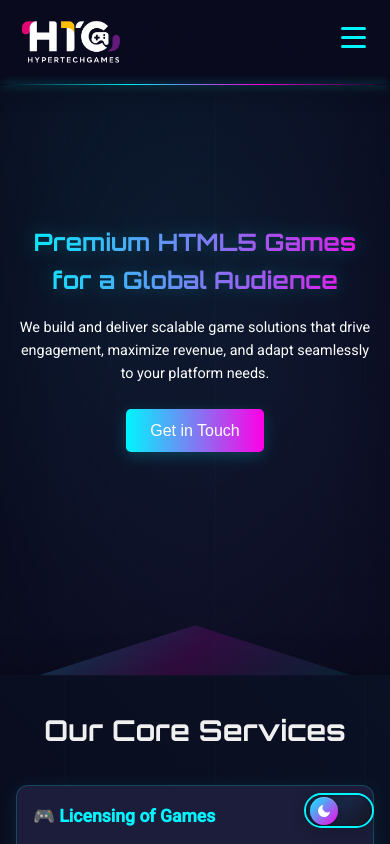
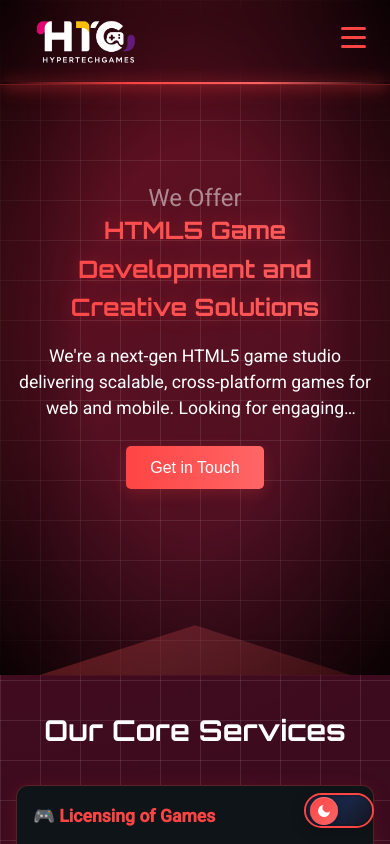
Before and after one commit to gamedev1997/hypertechgames_webpage, a React (Create React App) app in the folder hypertechgames-website/: page / in a window 390 px wide. Shown: the top 844 px of the page. Built offline with nearby package versions, Linux system fonts and the light colour scheme.

Commit message:
new chnage done

```diff
--- a/hypertechgames-website/src/App.js
+++ b/hypertechgames-website/src/App.js
@@ -7,6 +7,7 @@ import Contact from './components/Contact';
 import Footer from './components/Footer';
 import ThemeToggle from './components/ThemeToggle';
 import styles from './styles/App.module.css';
+import './styles/DarkTheme.css';
 import { handleActiveNavigation } from './utils/navigation';
 
 function App() {
@@ -15,7 +16,7 @@ function App() {
   }, []);
 
   return (
-    <div className={styles.app}>
+    <div className={`${styles.app} dark-theme-container`}>
       <Header />
       <Hero />
       <Services />
--- a/hypertechgames-website/src/components/Hero.js
+++ b/hypertechgames-website/src/components/Hero.js
@@ -4,8 +4,10 @@ const Hero = () => {
   return (
     <section id="home" className={styles.hero}>
       <div className={styles.heroContent}>
-        <h1>Premium HTML5 Games for a Global Audience</h1>
-        <p>We build and deliver scalable game solutions that drive engagement, maximize revenue, and adapt seamlessly to your platform needs.</p>
+        <p style={{fontSize: '1.5rem', marginBottom: '0.1rem', opacity: '0.5'}}>We Offer</p>
+        <h1>HTML5 Game Development and
+          <br />Creative Solutions</h1>
+        <p>We're a next-gen HTML5 game studio delivering scalable, cross-platform games for web and mobile. Looking for engaging gameplay, brand-ready experiences, or playable ads that perform? You're in the right place.</p>
         <button className={styles.ctaButton} onClick={() => document.getElementById('contact').scrollIntoView({ behavior: 'smooth' })}>Get in Touch</button>
       </div>
     </section>
--- a/hypertechgames-website/src/styles/App.module.css
+++ b/hypertechgames-website/src/styles/App.module.css
@@ -1,10 +1,10 @@
 :root {
-  --primaryBackground: #0a0b1e;
-  --componentBackground: #1c1d3a;
-  --primaryAccent: #00f5ff;
-  --secondaryAccent: #ff00e6;
-  --textColor: #f0f0f0;
-  --mutedTextColor: #a0a0a0;
+  --primaryBackground: #000000;
+  --componentBackground: #0f1419;
+  --primaryAccent: #ff4444;
+  --secondaryAccent: #ff6666;
+  --textColor: #ffffff;
+  --mutedTextColor: #cccccc;
 }
 
 [data-theme="light"] {
@@ -22,30 +22,33 @@
   box-sizing: border-box;
 }
 
+
+
+
 html {
   scroll-behavior: smooth;
 }
 
 body {
   font-family: 'Roboto', sans-serif;
-  background: var(--primaryBackground);
+  background: linear-gradient(135deg, #000000 0%, #0a0a1a 50%, #1a1a2e 100%);
   background-image:
-    radial-gradient(circle at 25% 25%, rgba(0, 245, 255, 0.1) 0%, transparent 50%),
-    radial-gradient(circle at 75% 75%, rgba(255, 0, 230, 0.08) 0%, transparent 50%),
-    linear-gradient(45deg, transparent 40%, rgba(0, 245, 255, 0.03) 50%, transparent 60%),
-    repeating-linear-gradient(90deg, transparent, transparent 98px, rgba(0, 245, 255, 0.02) 100px);
-  background-size: 400% 400%, 300% 300%, 200% 200%, 150px 150px;
-  animation: gradientShift 15s ease infinite;
+    repeating-linear-gradient(0deg, transparent, transparent 50px, rgba(255, 68, 68, 0.05) 52px),
+    repeating-linear-gradient(90deg, transparent, transparent 50px, rgba(255, 68, 68, 0.05) 52px),
+    radial-gradient(circle at 20% 80%, rgba(255, 68, 68, 0.1) 0%, transparent 50%),
+    radial-gradient(circle at 80% 20%, rgba(255, 102, 102, 0.08) 0%, transparent 50%);
+  background-size: 50px 50px, 50px 50px, 400% 400%, 300% 300%;
+  animation: techGrid 20s ease infinite;
   color: var(--textColor);
   line-height: 1.6;
 }
 
-@keyframes gradientShift {
-  0% { background-position: 0% 50%, 100% 50%, 0% 0%, 0% 0%; }
-  25% { background-position: 100% 50%, 0% 100%, 100% 0%, 25% 25%; }
-  50% { background-position: 100% 100%, 0% 0%, 50% 100%, 50% 50%; }
-  75% { background-position: 0% 100%, 100% 0%, 0% 50%, 75% 75%; }
-  100% { background-position: 0% 50%, 100% 50%, 0% 0%, 0% 0%; }
+@keyframes techGrid {
+  0% { background-position: 0% 0%, 0% 0%, 0% 50%, 100% 50%; }
+  25% { background-position: 25% 25%, 25% 25%, 100% 50%, 0% 100%; }
+  50% { background-position: 50% 50%, 50% 50%, 100% 100%, 0% 0%; }
+  75% { background-position: 75% 75%, 75% 75%, 0% 100%, 100% 0%; }
+  100% { background-position: 0% 0%, 0% 0%, 0% 50%, 100% 50%; }
 }
 
 .app {
@@ -63,21 +66,21 @@ body {
 }
 
 .header {
-  position: fixed;
-  top: 0;
-  left: 0;
-  right: 0;
+  position: fixed !important;
+  top: 0 !important;
+  left: 0 !important;
+  right: 0 !important;
   backdrop-filter: blur(10px);
-  background: rgba(10, 11, 30, 0.9);
+  background: rgba(0, 0, 0, 0.1);
   padding: 1rem 2rem;
   display: flex;
-  justify-content: flex-end;
+  justify-content: space-between;
   align-items: center;
-  z-index: 100;
+  z-index: 9998 !important;
   height: 80px;
-  box-shadow: 0 4px 20px rgba(0, 0, 0, 0.3);
-  transform: translateY(-100%);
-  animation: headerSlideDown 0.8s ease-out 0.2s forwards;
+  box-shadow: 0 4px 20px rgba(255, 68, 68, 0.2);
+  border-bottom: 1px solid rgba(255, 68, 68, 0.3);
+  transform: translateY(0) !important;
 }
 
 [data-theme="light"] .header {
@@ -97,9 +100,9 @@ body {
   bottom: 0;
   left: 0;
   width: 100%;
-  height: 1px;
+  height: 2px;
   background: linear-gradient(90deg, transparent, var(--primaryAccent), var(--secondaryAccent), transparent);
-  box-shadow: 0 0 10px var(--primaryAccent);
+  box-shadow: 0 0 15px var(--primaryAccent);
   animation: pulse 2s ease-in-out infinite alternate;
 }
 
@@ -109,17 +112,17 @@ body {
 }
 
 .logoImg {
-  height: 250px;
-  width: 250px;
+  position: absolute !important;
+  top: calc(50% + 10px) !important;
+  left: 20px !important;
+  width: 200px !important;
+  height: 200px !important;
+  z-index: 99999 !important;
   cursor: pointer;
   transition: transform 0.3s ease;
-  display: block;
+  display: block !important;
   object-fit: contain;
-  object-position: center;
-  z-index: 1000;
-  position: absolute;
-  top: -60px;
-  left: 2rem;
+  transform: translateY(-50%) !important;
 }
 
 .logoImg:hover {
@@ -219,10 +222,55 @@ body {
   text-align: center;
   padding: 2rem;
   position: relative;
-  background: linear-gradient(135deg, rgba(0, 245, 255, 0.05), rgba(255, 0, 230, 0.03));
+  background: linear-gradient(135deg, rgba(255, 68, 68, 0.1), rgba(255, 102, 102, 0.05));
   overflow: hidden;
-  box-shadow: inset 0 0 50px rgba(0, 0, 0, 0.2);
+  box-shadow: inset 0 0 50px rgba(255, 68, 68, 0.2);
   scroll-margin-top: 80px;
+}
+
+
+.hero h1 {
+  font-size: 3rem;
+  font-weight: bold;
+  margin-bottom: 1rem;
+}
+
+.hero p {
+  font-size: 1.25rem;
+  max-width: 700px;
+  margin: 0 auto 2rem;
+  line-height: 1;
+  color: #333;
+}
+
+.hero .btn {
+  background: #ff4444;
+  color: white;
+  padding: 0.75rem 1.5rem;
+  border-radius: 8px;
+  font-size: 1rem;
+  font-weight: bold;
+  text-decoration: none;
+  transition: background 0.3s ease;
+}
+
+.heroContent p:last-of-type {
+  font-size: 1.1rem;
+  max-width: 700px;
+  margin: 0 auto 1.5rem;
+  line-height: 1.5;
+
+  display: -webkit-box;
+  -webkit-line-clamp: 3; /* clamp to 2 lines */
+  line-clamp: 3; /* standard property for compatibility */
+  -webkit-box-orient: vertical;
+  overflow: hidden;
+  text-overflow: ellipsis;
+}
+
+
+.hero .btn:hover {
+  background: #e63636;
 }
 
 [data-theme="light"] .hero {
@@ -237,7 +285,7 @@ body {
   left: 0;
   right: 0;
   bottom: 0;
-  background: radial-gradient(ellipse at center, transparent 30%, rgba(10, 11, 30, 0.8) 100%);
+  background: radial-gradient(ellipse at center, transparent 40%, rgba(0, 0, 0, 0.9) 100%);
   pointer-events: none;
 }
 
@@ -265,7 +313,11 @@ body {
   background: linear-gradient(90deg, var(--primaryAccent), var(--secondaryAccent));
   -webkit-background-clip: text;
   -webkit-text-fill-color: transparent;
-  text-shadow: 0 0 20px rgba(0, 245, 255, 0.3);
+  text-shadow: 0 0 20px rgba(255, 68, 68, 0.3);
+}
+
+[data-theme="light"] .heroContent h1 {
+  text-shadow: 0 0 20px rgba(30, 58, 138, 0.3);
 }
 
 .heroContent p {
@@ -292,7 +344,7 @@ body {
   border-radius: 5px;
   cursor: pointer;
   transition: box-shadow 0.3s ease;
-  box-shadow: 0 4px 15px rgba(0, 245, 255, 0.2);
+  box-shadow: 0 4px 15px rgba(255, 68, 68, 0.2);
 }
 
 [data-theme="light"] .ctaButton {
@@ -313,7 +365,7 @@ body {
   opacity: 0;
   animation: slideInUp 1s ease-out 0.5s forwards;
   box-shadow: 0 -10px 30px rgba(0, 0, 0, 0.2);
-  scroll-margin-top: 80px;
+  scroll-margin-top: 50px;
 }
 
 .services::before {
@@ -325,26 +377,36 @@ body {
   width: 80%;
   height: 50px;
   background: linear-gradient(135deg,
-    rgba(0, 245, 255, 0.2) 0%,
-    rgba(255, 0, 230, 0.15) 50%,
-    rgba(0, 245, 255, 0.1) 100%);
+    rgba(255, 68, 68, 0.3) 0%,
+    rgba(255, 102, 102, 0.2) 50%,
+    rgba(255, 68, 68, 0.15) 100%);
   clip-path: polygon(0 100%, 50% 0%, 100% 100%);
   box-shadow:
-    0 -10px 20px rgba(0, 245, 255, 0.3),
-    0 10px 20px rgba(255, 0, 230, 0.2);
+    0 -10px 20px rgba(255, 68, 68, 0.4),
+    0 10px 20px rgba(255, 102, 102, 0.3);
   animation: dividerGlow 3s ease-in-out infinite alternate;
+}
+
+[data-theme="light"] .services::before {
+  background: linear-gradient(135deg,
+    rgba(30, 58, 138, 0.3) 0%,
+    rgba(30, 58, 138, 0.2) 50%,
+    rgba(30, 58, 138, 0.15) 100%);
+  box-shadow:
+    0 -10px 20px rgba(30, 58, 138, 0.4),
+    0 10px 20px rgba(30, 58, 138, 0.3);
 }
 
 @keyframes dividerGlow {
   0% {
     box-shadow:
-      0 -10px 20px rgba(0, 245, 255, 0.3),
-      0 10px 20px rgba(255, 0, 230, 0.2);
+      0 -10px 20px rgba(255, 68, 68, 0.4),
+      0 10px 20px rgba(255, 102, 102, 0.3);
   }
   100% {
     box-shadow:
-      0 -15px 30px rgba(0, 245, 255, 0.5),
-      0 15px 30px rgba(255, 0, 230, 0.4);
+      0 -15px 30px rgba(255, 68, 68, 0.6),
+      0 15px 30px rgba(255, 102, 102, 0.5);
   }
 }
 
@@ -372,9 +434,9 @@ body {
   background: var(--componentBackground);
   border-radius: 12px;
   padding: 1.5rem;
-  box-shadow: 0 4px 20px rgba(0, 245, 255, 0.1);
+  box-shadow: 0 4px 20px rgba(255, 68, 68, 0.15);
   transition: all 0.3s ease;
-  border: 1px solid rgba(0, 245, 255, 0.2);
+  border: 1px solid rgba(255, 68, 68, 0.3);
   position: relative;
   overflow: hidden;
   transform: translateY(30px);
@@ -408,10 +470,23 @@ body {
   opacity: 0;
 }
 
+[data-theme="light"] .serviceCard::before {
+  background: linear-gradient(45deg, transparent, rgba(30, 58, 138, 0.05), transparent);
+}
+
 .serviceCard:hover {
   transform: translateY(-8px) scale(1.02);
-  box-shadow: 0 8px 30px rgba(0, 245, 255, 0.3);
+  box-shadow: 0 8px 30px rgba(255, 68, 68, 0.4);
   border-color: var(--primaryAccent);
+}
+
+[data-theme="light"] .serviceCard {
+  box-shadow: 0 4px 20px rgba(30, 58, 138, 0.15);
+  border: 1px solid rgba(30, 58, 138, 0.3);
+}
+
+[data-theme="light"] .serviceCard:hover {
+  box-shadow: 0 8px 30px rgba(30, 58, 138, 0.4);
 }
 
 .serviceCard:hover::before {
@@ -438,7 +513,7 @@ body {
   opacity: 0;
   animation: slideInUp 1s ease-out 1s forwards;
   box-shadow: 0 -10px 30px rgba(0, 0, 0, 0.2);
-  scroll-margin-top: 80px;
+  scroll-margin-top: 70px;
 }
 
 .portfolio::before {
@@ -458,6 +533,16 @@ body {
     0 -10px 20px rgba(0, 245, 255, 0.3),
     0 10px 20px rgba(0, 245, 255, 0.2);
   animation: dividerGlow 3s ease-in-out infinite alternate;
+}
+
+[data-theme="light"] .portfolio::before {
+  background: linear-gradient(135deg,
+    rgba(30, 58, 138, 0.2) 0%,
+    rgba(30, 58, 138, 0.15) 50%,
+    rgba(30, 58, 138, 0.1) 100%);
+  box-shadow:
+    0 -10px 20px rgba(30, 58, 138, 0.3),
+    0 10px 20px rgba(30, 58, 138, 0.2);
 }
 
 .portfolio h2 {
@@ -500,6 +585,14 @@ body {
   border-color: var(--primaryAccent);
 }
 
+[data-theme="light"] .gameCard {
+  border: 1px solid rgba(30, 58, 138, 0.2);
+}
+
+[data-theme="light"] .gameCard:hover {
+  box-shadow: 0 8px 30px rgba(30, 58, 138, 0.3);
+}
+
 .gameIcon {
   width: 160px;
   height: 160px;
@@ -511,6 +604,11 @@ body {
   font-size: 5rem;
   margin: 0 auto 1rem auto;
   border: 2px solid rgba(0, 245, 255, 0.3);
+}
+
+[data-theme="light"] .gameIcon {
+  background: linear-gradient(135deg, rgba(30, 58, 138, 0.1), rgba(30, 58, 138, 0.05));
+  border: 2px solid rgba(30, 58, 138, 0.3);
 }
 
 .gameName {
@@ -567,6 +665,16 @@ body {
     0 -10px 20px rgba(0, 245, 255, 0.3),
     0 10px 20px rgba(0, 245, 255, 0.2);
   animation: dividerGlow 3s ease-in-out infinite alternate;
+}
+
+[data-theme="light"] .contact::before {
+  background: linear-gradient(135deg,
+    rgba(30, 58, 138, 0.2) 0%,
+    rgba(30, 58, 138, 0.15) 50%,
+    rgba(30, 58, 138, 0.1) 100%);
+  box-shadow:
+    0 -10px 20px rgba(30, 58, 138, 0.3),
+    0 10px 20px rgba(30, 58, 138, 0.2);
 }
 
 .contact h2 {
@@ -683,10 +791,10 @@ body {
   border: none;
   padding: 1rem 2rem;
   font-size: 1.1rem;
-  border-radius: 8px;
+  border-radius: 5px;
   cursor: pointer;
-  transition: all 0.3s ease;
-  box-shadow: 0 4px 15px rgba(0, 245, 255, 0.2);
+  transition: box-shadow 0.3s ease;
+  box-shadow: 0 4px 15px rgba(255, 68, 68, 0.2);
 }
 
 [data-theme="light"] .submitButton {
@@ -696,7 +804,6 @@ body {
 
 .submitButton:hover {
   box-shadow: 0 0 15px var(--primaryAccent);
-  transform: translateY(-2px);
 }
 
 .contactInfo h3 {
@@ -845,7 +952,7 @@ body {
 }
 
 [data-theme="light"] .footerBottom {
-  border-top: 1px solid rgba(30, 58, 138, 0.2);
+  border-top: 1px solid rgba(255, 255, 255, 0.2);
 }
 
 .footerBottom p {
@@ -859,7 +966,6 @@ body {
 
 @media (max-width: 768px) {
   .footerContent {
-    grid-template-columns: 1fr;
     gap: 1.5rem;
   }
 
@@ -869,9 +975,9 @@ body {
 }
 
 .themeToggle {
-  position: fixed;
-  bottom: 2rem;
-  right: 2rem;
+  position: fixed !important;
+  bottom: 2rem !important;
+  right: 2rem !important;
   width: 80px;
   height: 40px;
   background: var(--componentBackground);
@@ -879,9 +985,10 @@ body {
   border-radius: 25px;
   cursor: pointer;
   transition: all 0.4s cubic-bezier(0.4, 0, 0.2, 1);
-  z-index: 1002;
+  z-index: 9999 !important;
   box-shadow: 0 4px 15px rgba(0, 0, 0, 0.2), 0 0 0 0 var(--primaryAccent);
   overflow: hidden;
+  transform: none !important;
 }
 
 .themeToggle::before {
@@ -976,21 +1083,18 @@ body {
 }
 
 .burgerMenu {
-  display: none;                 /* you can set to flex when visible */
+  display: none;
   flex-direction: column;
   background: none;
   border: none;
   cursor: pointer;
   padding: 0.5rem;
-  z-index: 1001;
-
-  /* 👇 fix to top right corner */
-  position: fixed;
-  top: 1rem;       /* distance from top */
-  right: 1rem;     /* distance from right */
+  z-index: 9997 !important;
+  position: fixed !important;
+  top: 1rem !important;
+  right: 1rem !important;
   justify-content: center;
   align-items: center;
-
 }
 
 .burgerMenu span {
@@ -1028,10 +1132,11 @@ body {
   }
 
   .themeToggle {
-    bottom: 1rem;
-    right: 1rem;
+    bottom: 1rem !important;
+    right: 1rem !important;
     width: 70px;
     height: 35px;
+    position: fixed !important;
   }
 
   .toggleIcon {
@@ -1050,24 +1155,19 @@ body {
   }
 
   .logoImg {
-    height: 180px;
-    width: 180px;
-    transform: translateY(10px);
-    align-self: center;
+    height: 180px !important;
+    width: 180px !important;
+    position: absolute !important;
+    top: calc(50% +25px) !important;
+    left: 1rem !important;
+    transform: translateY(-50%) !important;
   }
 
   .logoImg:hover {
-    transform: translateY(10px) scale(1.05);
+    transform: scale(1.05) !important;
   }
 
-  @media (max-width: 768px) {
-  .logoImg {
-    position: absolute;   /* allow custom positioning */
-    top: -25px;           /* 100px from top */
-    left: 1px;           /* 50px from left */
-    transform: none;      /* remove center translate on mobile */
-  }
-}
+
 
   .nav {
     position: fixed;
@@ -1081,7 +1181,7 @@ body {
     transform: translateX(100%);
     transition: transform 0.3s ease;
     backdrop-filter: blur(10px);
-    z-index: 999;
+    z-index: 1040;
   }
 
   [data-theme="light"] .nav {
@@ -1174,9 +1274,12 @@ body {
 
 @media (max-width: 480px) {
   .logoImg {
-    height: 140px;
-    width: 140px;
-    align-self: center;
+    height: 140px !important;
+    width: 140px !important;
+    position: absolute !important;
+    top: calc(50% + 5px) !important;
+    left: 0.5rem !important;
+    transform: translateY(-50%) !important;
   }
 
   .heroContent h1 {
@@ -1264,3 +1367,48 @@ body {
   height: 100%;
   border: none;
 }
+
+@media (max-height: 500px) and (orientation: landscape) {
+  .hero {
+    height: auto !important;
+    min-height: 100vh !important;
+    padding: 6rem 1rem 2rem !important;
+  }
+
+  .header {
+    height: 60px !important;
+  }
+
+  .logoImg {
+    height: 120px !important;
+    width: 120px !important;
+    top: calc(50% + 10px) !important;
+  }
+
+  .heroContent {
+    padding-top: 2rem;
+  }
+
+  .heroContent h1 {
+    font-size: 1.8rem !important;
+    margin-bottom: 0.5rem !important;
+  }
+
+  .heroContent p {
+    font-size: 1rem !important;
+    margin-bottom: 1rem !important;
+  }
+
+  .ctaButton {
+    padding: 0.8rem 1.5rem !important;
+    font-size: 1rem !important;
+  }
+
+  .app {
+    overflow-y: auto !important;
+  }
+
+  body {
+    overflow-y: auto !important;
+  }
+}
--- /dev/null
+++ b/hypertechgames-website/src/styles/DarkTheme.css
@@ -0,0 +1,45 @@
+/* Dark Theme with Grid Overlay */
+.dark-theme-container {
+  position: relative;
+  min-height: 100vh;
+  width: 100%;
+  background:
+    radial-gradient(circle at top left, rgba(255, 0, 0, 0.3), transparent 60%),
+    radial-gradient(circle at bottom right, rgba(0, 0, 255, 0.3), transparent 60%),
+    #0a0b1e;
+  background-blend-mode: screen;
+}
+
+[data-theme="light"] .dark-theme-container {
+  background:
+    radial-gradient(circle at top left, rgba(30, 58, 138, 0.1), transparent 60%),
+    radial-gradient(circle at bottom right, rgba(30, 58, 138, 0.1), transparent 60%),
+    white;
+  color: #1e3a8a;
+}
+
+.dark-theme-container::before {
+  content: '';
+  position: fixed;
+  top: 0;
+  left: 0;
+  width: 100%;
+  height: 100%;
+  background-image:
+    linear-gradient(rgba(255, 255, 255, 0.1) 1px, transparent 1px),
+    linear-gradient(90deg, rgba(255, 255, 255, 0.1) 1px, transparent 1px);
+  background-size: 40px 40px;
+  pointer-events: none;
+  z-index: 0;
+}
+
+[data-theme="light"] .dark-theme-container::before {
+  background-image:
+    linear-gradient(rgba(30, 58, 138, 0.1) 1px, transparent 1px),
+    linear-gradient(90deg, rgba(30, 58, 138, 0.1) 1px, transparent 1px);
+}
+
+.dark-theme-container > * {
+  position: relative;
+  z-index: 2;
+}
```
Also changed, not shown: hypertechgames-website/src/utils/navigation.js (+58 -9 lines).
